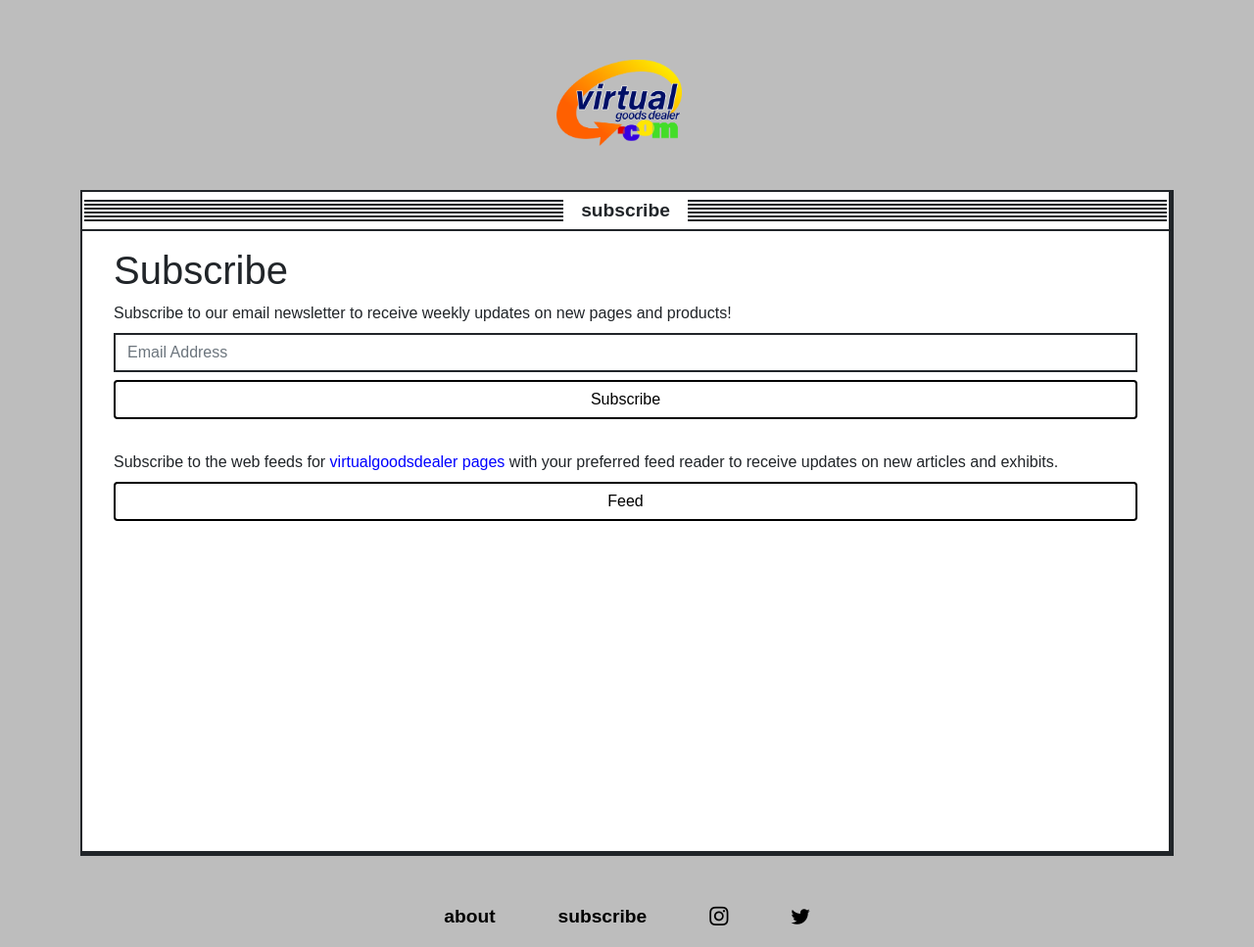
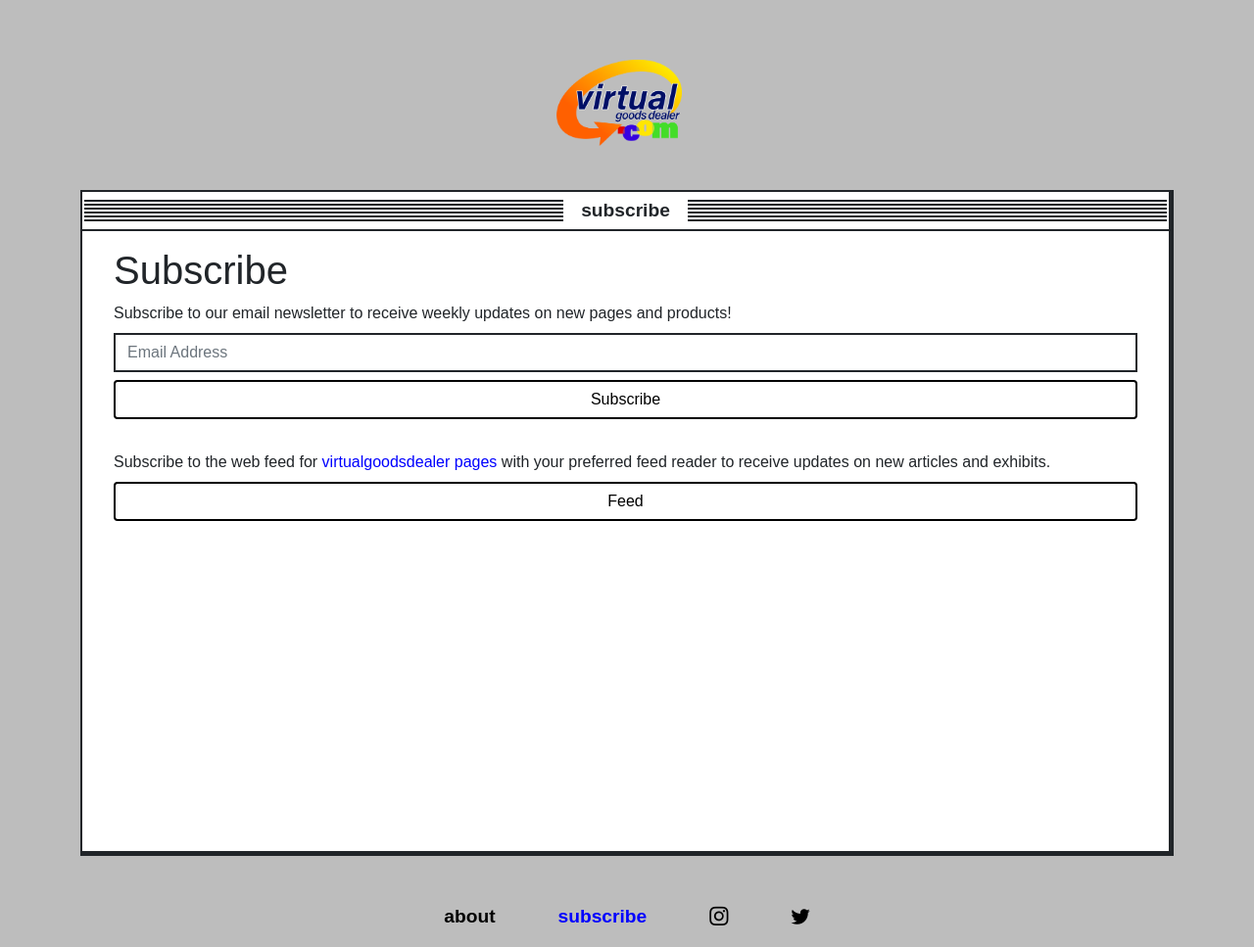
Before and after one commit to virtualgoodsdealer/virtualgoodsdealer.github.io, a Jekyll site: the page built from subscribe.markdown, in a window 1280 px wide. Shown: the whole page at 98% size. Built offline with Jekyll 4.4.1, drawn with Linux system fonts in a browser that asks for light colours; nearby versions of some CDN libraries.

Commit message:
fixed footer link colors

```diff
--- a/_includes/footer.html
+++ b/_includes/footer.html
@@ -2,14 +2,14 @@
   <nav class="navbar navbar-light d-flex justify-content-center">
     <ul class="navbar-nav d-flex flex-row">
         <li class="nav-item">
-          {% if page.title == "About" %}
+          {% if page.title == "about" %}
             <a class="nav-link active" aria-current="page" href="/about">about</a>
           {% else %}
             <a class="nav-link" href="/about">about</a>
           {% endif %}
         </li>
         <li class="nav-item">
-          {% if page.title == "Subscribe" %}
+          {% if page.title == "subscribe" %}
             <a class="nav-link active" aria-current="page" href="/subscribe">subscribe</a>
           {% else %}
             <a class="nav-link" href="/subscribe">subscribe</a>
--- a/_layouts/subscribe.html
+++ b/_layouts/subscribe.html
@@ -20,7 +20,7 @@ layout: page
 	<!--End mc_embed_signup-->
 
 	<div class="subscribe-feed">
-		<p>Subscribe to the web feeds for <a href="https://pages.virtualgoodsdealer.com/" target="_blank">virtualgoodsdealer pages</a> with your preferred feed reader to receive updates on new articles and exhibits.</p>
+		<p>Subscribe to the web feed for <a href="https://pages.virtualgoodsdealer.com/" target="_blank">virtualgoodsdealer pages</a> with your preferred feed reader to receive updates on new articles and exhibits.</p>
 		<a class="btn btn-outline-primary" href="https://pages.virtualgoodsdealer.com/feed.xml" role="button" target="_blank">Feed</a>
 	</div>
 </div>
--- a/_sass/style.scss
+++ b/_sass/style.scss
@@ -38,7 +38,7 @@ body {
 
 /* mouse over link */
 .footer a:hover {
-	color: blue;
+	color: blue!important;
 }
 /* selected link */
 .footer a:active {
```
